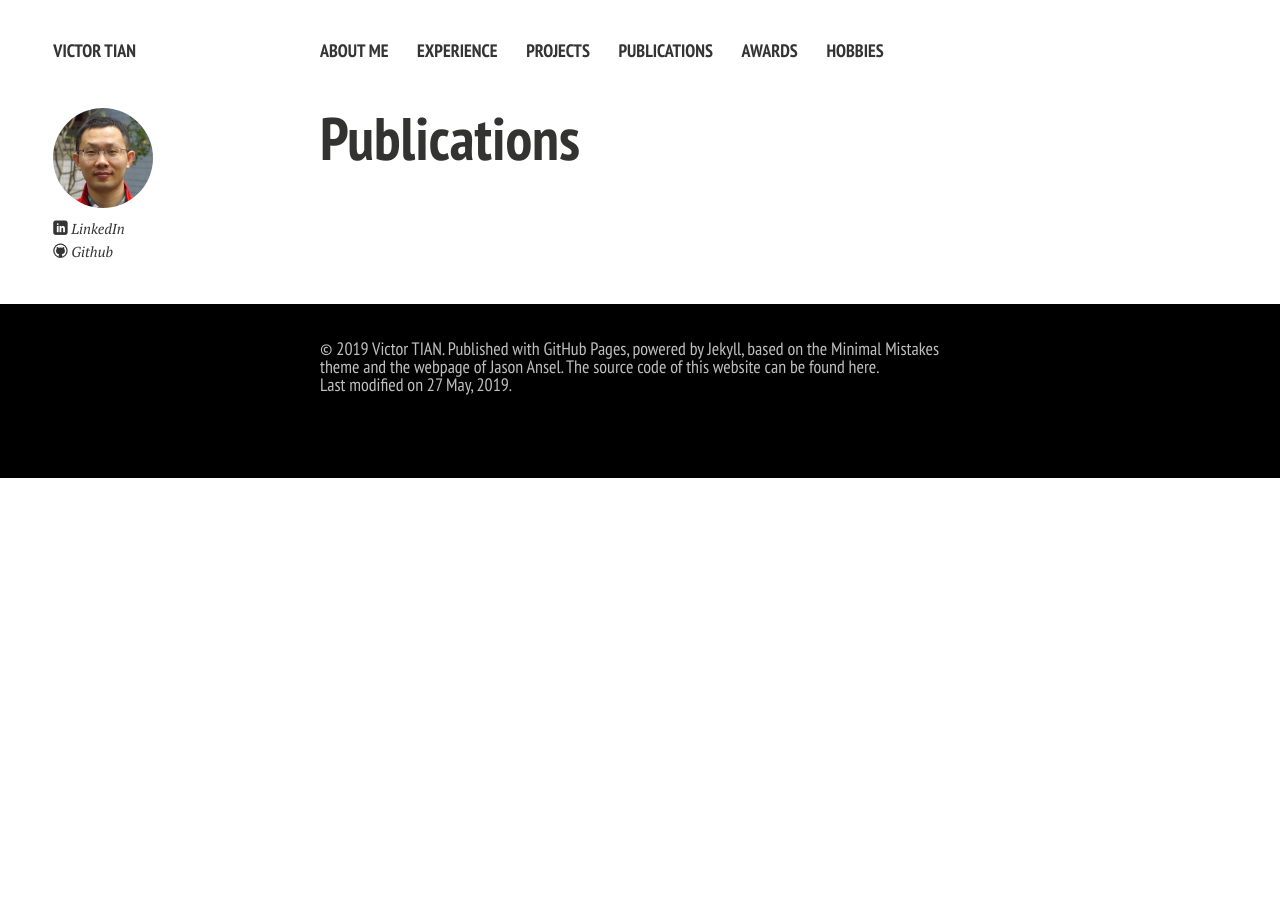
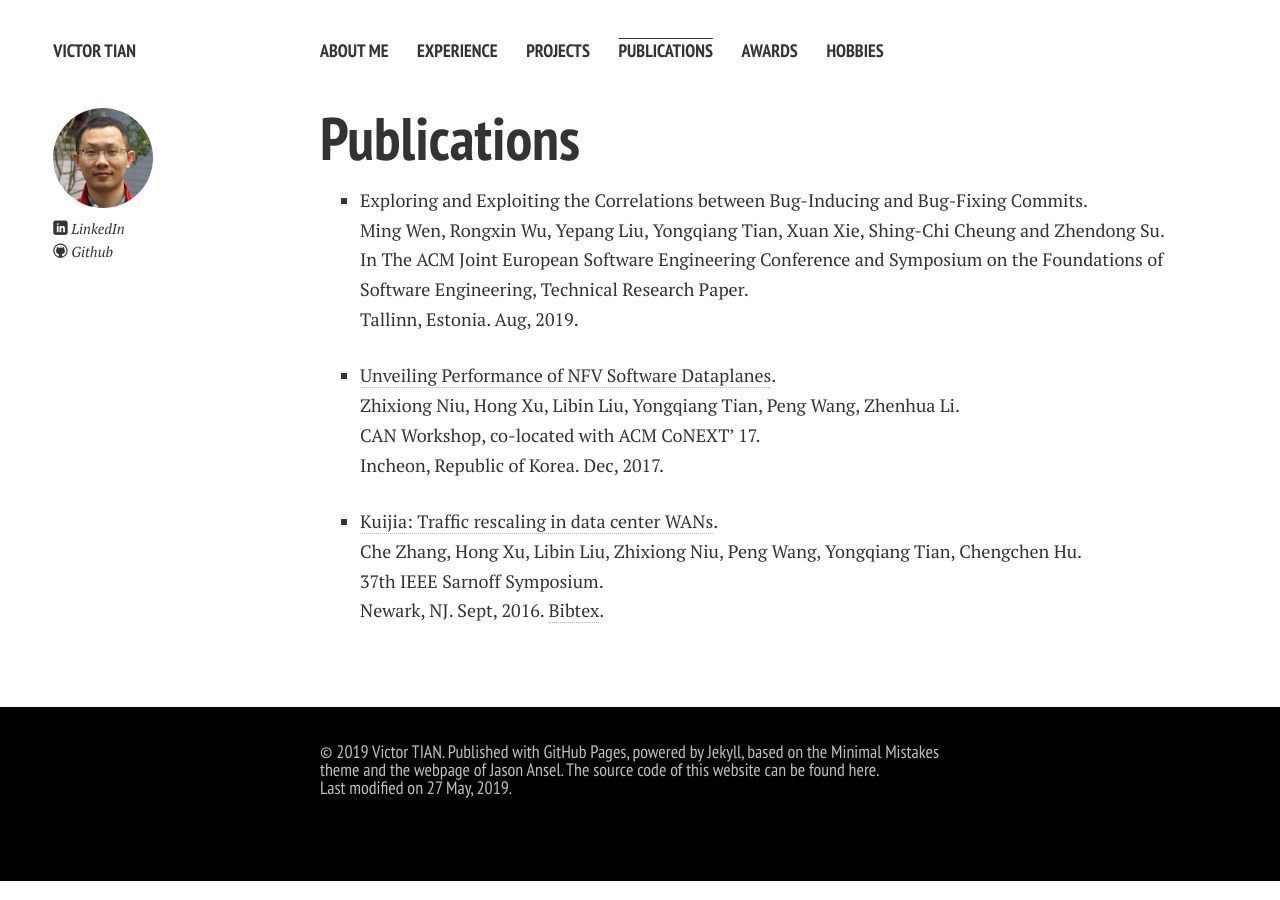
Before and after one commit to t94126/t94126.github.io, a Jekyll site: the page built from publications.md, in a window 1280 px wide. Built offline with Jekyll 4.4.1, drawn with Linux system fonts in a browser that asks for light colours; nearby versions of some CDN libraries; our own code applies the rules of GitHub Pages for plain Markdown files; part of the change alters nothing that is shown.

Commit message:
update pub

```diff
--- a/publications.md
+++ b/publications.md
@@ -4,7 +4,7 @@ permalink: /publications/index.html
 title: Publications
 pubs:
 
-  - "Exploring and Exploiting the Correlations between Bug-Inducing and Bug-Fixing Commits"
+  - title: "Exploring and Exploiting the Correlations between Bug-Inducing and Bug-Fixing Commits"
     author: "Ming Wen, Rongxin Wu, Yepang Liu, Yongqiang Tian, Xuan Xie, Shing-Chi Cheung and Zhendong Su"
     booktitle: "In The ACM Joint European Software Engineering Conference and Symposium on the Foundations of Software Engineering, Technical Research Paper"
     month: "Aug"
```
